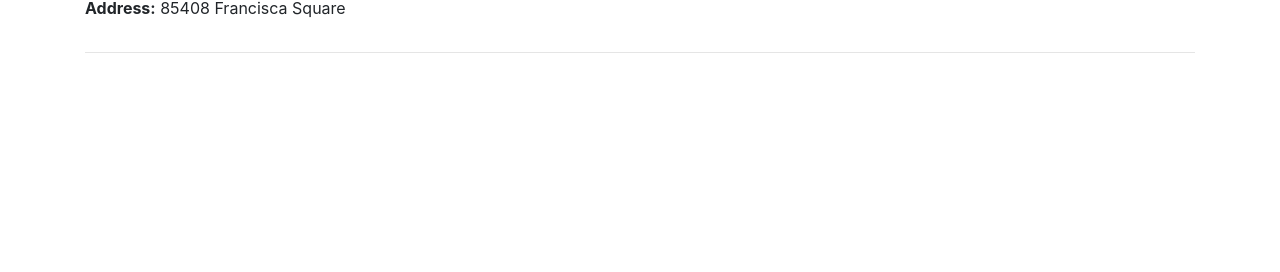
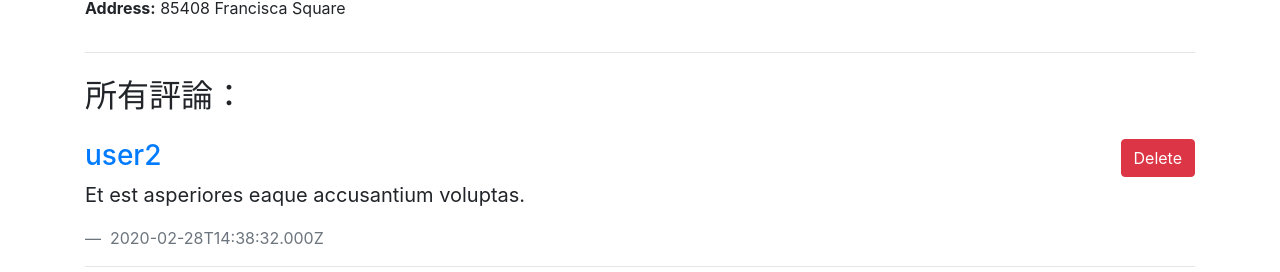
Before and after one commit to wendyhsiao/forum-front-end-vue, a Vue app: page /#/restaurants/10 in a window 1280 px wide. Shown: the part 528-800 px from the top of the page. Built offline with nearby package versions, Linux system fonts and the light colour scheme.

Commit message:
【加入】RestaurantComments 元件，傳入留言資料

```diff
--- /dev/null
+++ b/src/components/RestaurantComments.vue
@@ -0,0 +1,41 @@
+<template>
+  <div>
+    <h2 class="my-4">
+      所有評論：
+    </h2>
+
+    <div
+      v-for="comment in restaurantComments"
+      :key="comment.id">
+      <blockquote class="blockquote mb-0">
+        <button
+          type="button"
+          class="btn btn-danger float-right"
+        >
+          Delete
+        </button>
+        <h3>
+          <a href="#">
+            {{comment.User.name}}
+          </a>
+        </h3>
+        <p>{{comment.text}}</p>
+        <footer class="blockquote-footer">
+          {{comment.createdAt}}
+        </footer>
+      </blockquote>
+      <hr>
+    </div>
+  </div>
+</template>
+
+<script>
+export default {
+  props: {
+    restaurantComments: {
+      type: Array,
+      required: true
+    }
+  }
+}
+</script>
--- a/src/views/Restaurant.vue
+++ b/src/views/Restaurant.vue
@@ -5,12 +5,14 @@
     <RestaurantDetail :initial-restaurant="restaurant" />
     <hr />
     <!-- 餐廳評論 RestaurantComments -->
+    <RestaurantComments :restaurant-comments="restaurantComments"/>
     <!-- 新增評論 CreateComment -->
   </div>
 </template>
 
 <script>
 import RestaurantDetail from '../components/RestaurantDetail.vue'
+import RestaurantComments from '../components/RestaurantComments.vue'
 
 const dummyDate = {
   restaurant: {
@@ -352,7 +354,8 @@ const dummyDate = {
 
 export default {
   components: {
-    RestaurantDetail
+    RestaurantDetail,
+    RestaurantComments
   },
   data() {
     return {
```
